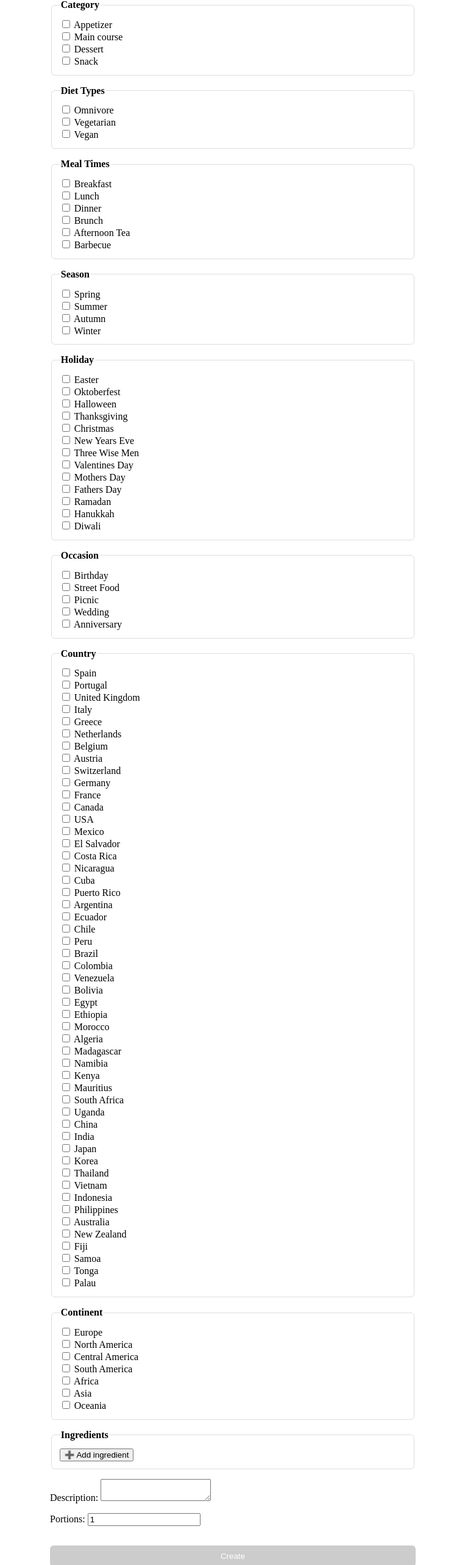
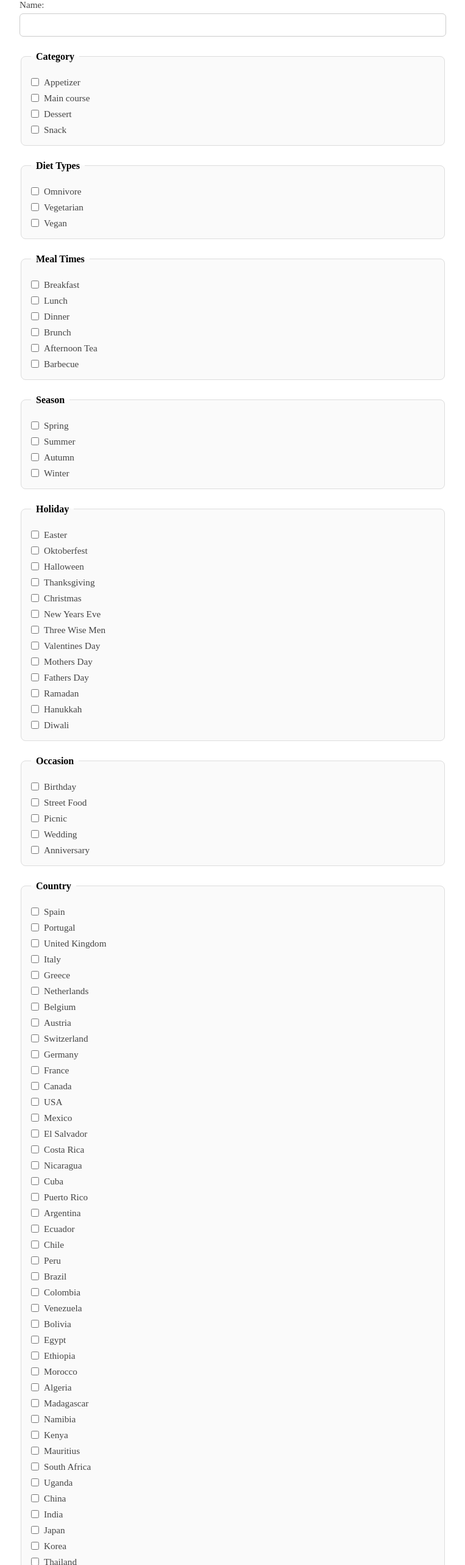
Before and after one commit to maitevargas9/recipe-management-app, an Angular app: page /create in a window 1280 px wide. Shown: the part 200-2766 px from the top of the page at 61% size, without its empty margins (258-1021 px from the left). Built offline with nearby package versions, Linux system fonts and the light colour scheme.

Commit message:
Recipe recipe-form new styling

```diff
--- a/src/app/components/recipe-form/recipe-form.component.scss
+++ b/src/app/components/recipe-form/recipe-form.component.scss
@@ -1,21 +1,78 @@
 .recipe-form {
-  padding: 1rem;
-  max-width: 600px;
+  padding: 2rem;
+  max-width: 700px;
   margin: auto;
+  background: #ffffff;
+  border-radius: 12px;
+  box-shadow: 0 4px 15px rgba(0, 0, 0, 0.1);
+
+  h2 {
+    text-align: center;
+    font-size: 2rem;
+    margin-bottom: 1.5rem;
+    color: #333;
+  }
 
   form {
     display: flex;
     flex-direction: column;
-    gap: 1rem;
+    gap: 1.5rem;
+  }
+
+  label {
+    display: flex;
+    flex-direction: column;
+    font-weight: 500;
+    color: #444;
+    font-size: 0.95rem;
+
+    input,
+    textarea,
+    select {
+      margin-top: 0.3rem;
+      padding: 0.6rem 0.8rem;
+      border: 1px solid #ccc;
+      border-radius: 6px;
+      font-size: 0.95rem;
+      transition: border 0.2s ease, box-shadow 0.2s ease;
+
+      &:focus {
+        border-color: #6c5ce7;
+        box-shadow: 0 0 0 2px rgba(108, 92, 231, 0.2);
+        outline: none;
+      }
+    }
+
+    textarea {
+      resize: vertical;
+      min-height: 80px;
+    }
   }
 
   fieldset {
     border: 1px solid #ddd;
-    padding: 0.8rem;
-    border-radius: 6px;
+    padding: 1rem;
+    border-radius: 8px;
+    background: #fafafa;
 
     legend {
       font-weight: bold;
+      padding: 0 0.5rem;
+    }
+
+    div {
+      margin-top: 0.5rem;
+
+      label {
+        display: flex;
+        align-items: center;
+        gap: 0.5rem;
+        flex-direction: row;
+
+        input[type='checkbox'] {
+          margin: 0;
+        }
+      }
     }
   }
 
@@ -27,25 +84,62 @@
     input,
     select {
       flex: 1;
+      padding: 0.4rem 0.6rem;
+      font-size: 0.9rem;
     }
 
     button {
       flex: 0 0 auto;
+      background: #e74c3c;
+      color: white;
+      border: none;
+      padding: 0.4rem 0.6rem;
+      border-radius: 6px;
+      cursor: pointer;
+      transition: background 0.2s ease;
+
+      &:hover {
+        background: #c0392b;
+      }
+    }
+  }
+
+  button[type='button'] {
+    background: #3498db;
+    color: white;
+    border: none;
+    padding: 0.6rem;
+    border-radius: 6px;
+    cursor: pointer;
+    font-size: 0.95rem;
+    transition: background 0.2s ease;
+
+    &:hover {
+      background: #2980b9;
     }
   }
 
   button[type='submit'] {
     margin-top: 1rem;
-    padding: 0.6rem;
-    background: #4caf50;
+    padding: 0.7rem;
+    background: #2ecc71;
     color: white;
     border: none;
-    border-radius: 6px;
+    border-radius: 8px;
+    font-size: 1rem;
+    font-weight: 600;
     cursor: pointer;
+    transition: background 0.2s ease, transform 0.1s ease;
+
+    &:hover {
+      background: #27ae60;
+      transform: translateY(-1px);
+    }
 
     &:disabled {
       background: #ccc;
       cursor: not-allowed;
+      transform: none;
     }
   }
 }
```
